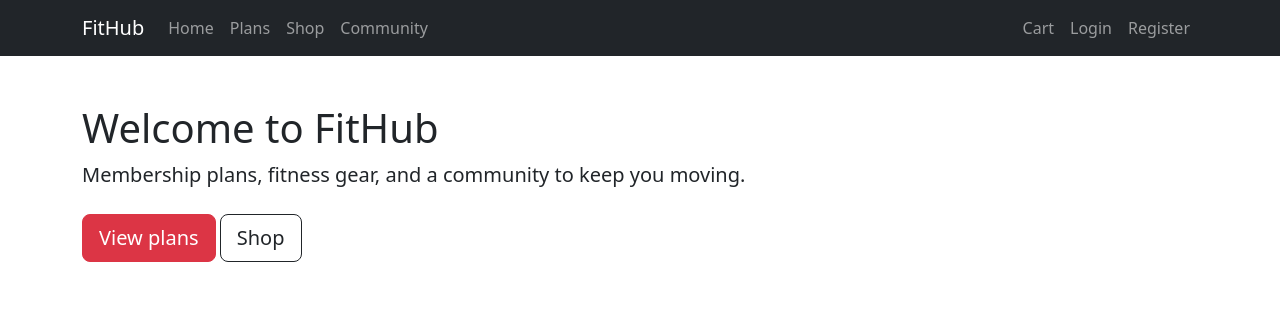
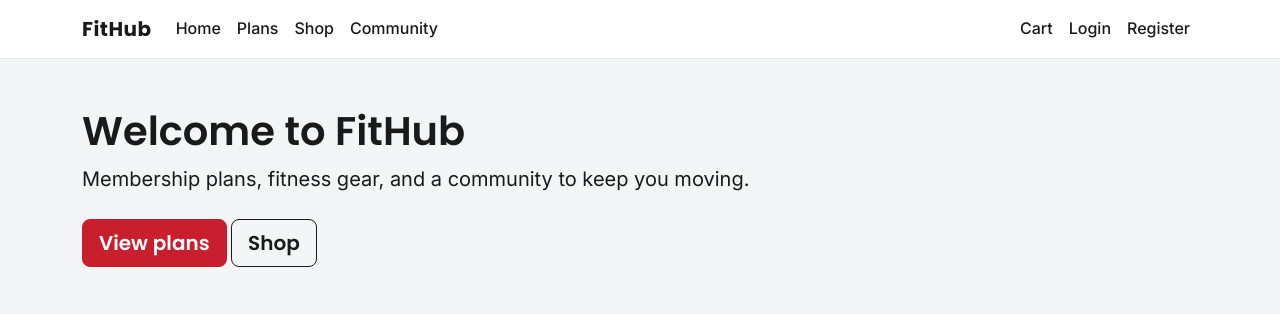
Before and after one commit to rpires71/milestone-4, a Django app: page / in a window 1280 px wide. Shown: the top 314 px of the page. Run offline with Django 4.2, Linux system fonts and the light colour scheme.

Commit message:
style: add brand foundation (palette, fonts, navbar, buttons)

```diff
--- a/fithub/settings.py
+++ b/fithub/settings.py
@@ -172,6 +172,7 @@ USE_TZ = True
 # https://docs.djangoproject.com/en/4.2/howto/static-files/
 
 STATIC_URL = 'static/'
+STATICFILES_DIRS = [BASE_DIR / 'static']
 STATIC_ROOT = BASE_DIR / 'staticfiles'
 STATICFILES_STORAGE = 'whitenoise.storage.CompressedManifestStaticFilesStorage'
 
--- /dev/null
+++ b/static/css/style.css
@@ -0,0 +1,115 @@
+/* ============================================
+   FitHub — Brand Foundation
+   Palette, typography & core components
+   ============================================ */
+
+:root {
+  /* Brand & neutrals */
+  --energy-red:    #C81E2D;
+  --red-hover:     #A3151F;
+  --ink-black:     #1A1A1A;
+  --slate-grey:    #6B7280;
+  --mist-grey:     #F4F5F7;
+  --pure-white:    #FFFFFF;
+
+  /* Functional status colours */
+  --success-green: #2E7D32;
+  --warning-amber: #B45309;
+  --info-blue:     #1D4ED8;
+  --neutral-purple:#6D28D9;
+
+  /* Typography */
+  --font-heading: 'Poppins', 'Inter', Arial, sans-serif;
+  --font-body:    'Inter', Arial, sans-serif;
+}
+
+/* ---------- Base ---------- */
+body {
+  font-family: var(--font-body);
+  color: var(--ink-black);
+  background-color: var(--mist-grey);
+  font-size: 1rem;            /* 16px base */
+  line-height: 1.6;
+}
+
+h1, h2, h3, h4, h5, h6 {
+  font-family: var(--font-heading);
+  font-weight: 600;
+  color: var(--ink-black);
+}
+
+a {
+  color: var(--energy-red);
+}
+a:hover {
+  color: var(--red-hover);
+}
+
+/* ---------- Buttons ---------- */
+/* Primary CTA = Energy Red (reserved for key actions) */
+.btn-danger, .btn-primary {
+  background-color: var(--energy-red);
+  border-color: var(--energy-red);
+  font-family: var(--font-heading);
+  font-weight: 600;
+}
+.btn-danger:hover, .btn-primary:hover,
+.btn-danger:focus, .btn-primary:focus {
+  background-color: var(--red-hover);
+  border-color: var(--red-hover);
+}
+
+/* Secondary CTA = outline dark */
+.btn-outline-dark {
+  border-color: var(--ink-black);
+  color: var(--ink-black);
+  font-family: var(--font-heading);
+  font-weight: 600;
+}
+.btn-outline-dark:hover {
+  background-color: var(--ink-black);
+  color: var(--pure-white);
+}
+
+/* ---------- Navbar (light/branded) ---------- */
+.navbar.bg-fithub {
+  background-color: var(--pure-white);
+  border-bottom: 1px solid #e5e7eb;
+}
+.navbar.bg-fithub .navbar-brand {
+  color: var(--ink-black);
+  font-family: var(--font-heading);
+  font-weight: 700;
+  letter-spacing: 0.5px;
+}
+.navbar.bg-fithub .nav-link {
+  color: var(--ink-black);
+  font-weight: 500;
+}
+.navbar.bg-fithub .nav-link:hover {
+  color: var(--energy-red);
+}
+
+/* ---------- Cards & containers ---------- */
+.card {
+  background-color: var(--pure-white);
+  border: 1px solid #e5e7eb;
+}
+
+/* ---------- Accessibility: visible focus + skip link ---------- */
+*:focus-visible {
+  outline: 3px solid var(--energy-red);
+  outline-offset: 2px;
+}
+.skip-link {
+  position: absolute;
+  left: -999px;
+  top: 0;
+  background: var(--ink-black);
+  color: #fff;
+  padding: 0.5rem 1rem;
+  z-index: 1000;
+}
+.skip-link:focus {
+  left: 0;
+}
--- a/templates/base.html
+++ b/templates/base.html
@@ -10,15 +10,20 @@
 
     {% block core_css %}
       <link href="https://cdn.jsdelivr.net/npm/bootstrap@5.3.3/dist/css/bootstrap.min.css" rel="stylesheet">
+      <link rel="preconnect" href="https://fonts.googleapis.com">
+      <link rel="preconnect" href="https://fonts.gstatic.com" crossorigin>
+      <link href="https://fonts.googleapis.com/css2?family=Poppins:wght@500;600;700&family=Inter:wght@400;500;600&display=swap" rel="stylesheet">
+      <link href="{% static 'css/style.css' %}" rel="stylesheet">
     {% endblock %}
     {% block extra_css %}{% endblock %}
 
     <title>FitHub {% block extra_title %}{% endblock %}</title>
   </head>
   <body>
+    <a class="skip-link" href="#main-content">Skip to content</a>
     <header>
       {% block header %}
-      <nav class="navbar navbar-expand-lg navbar-dark bg-dark">
+      <nav class="navbar navbar-expand-lg navbar-light bg-fithub">
         <div class="container">
           <a class="navbar-brand" href="{% url 'home' %}">FitHub</a>
           <button class="navbar-toggler" type="button" data-bs-toggle="collapse"
```
